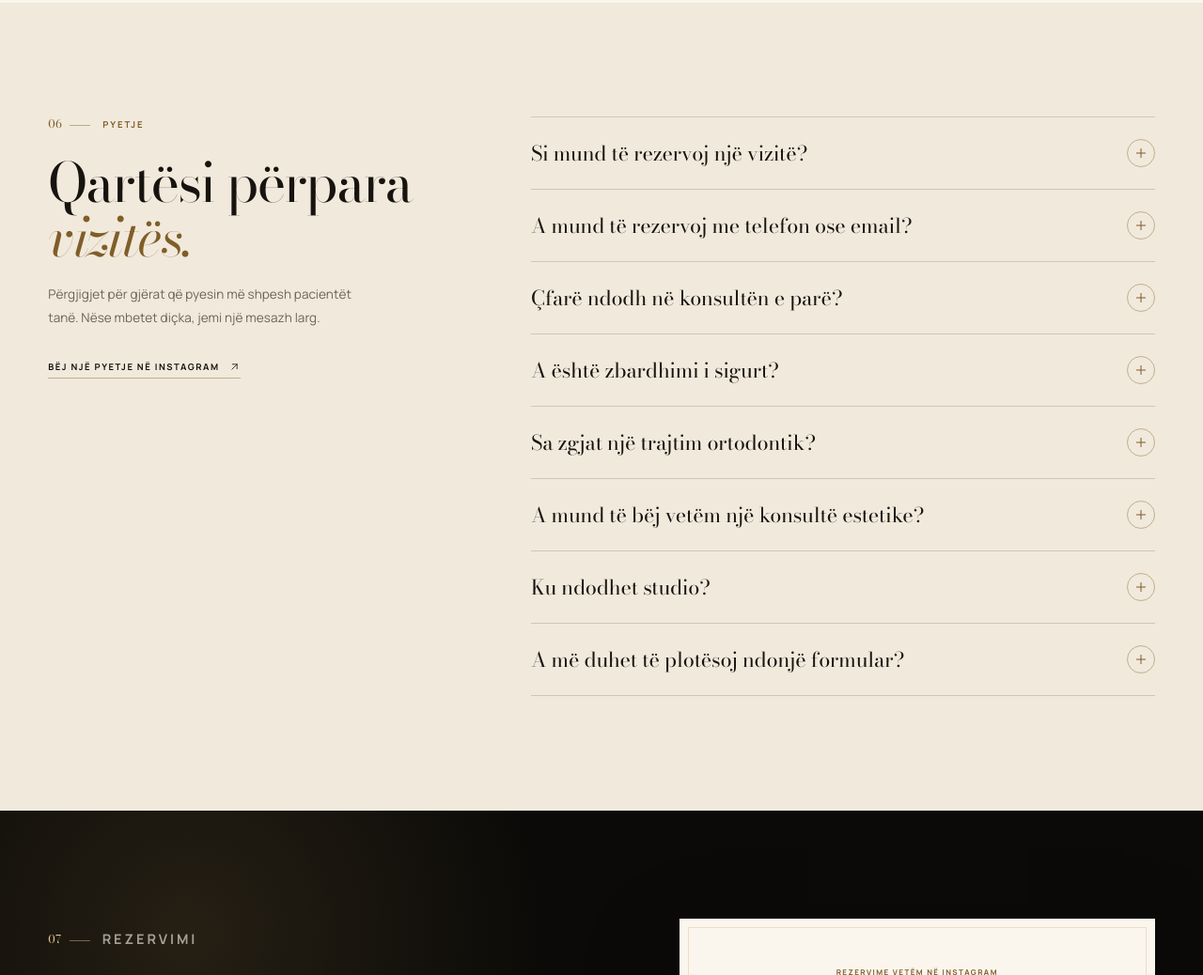
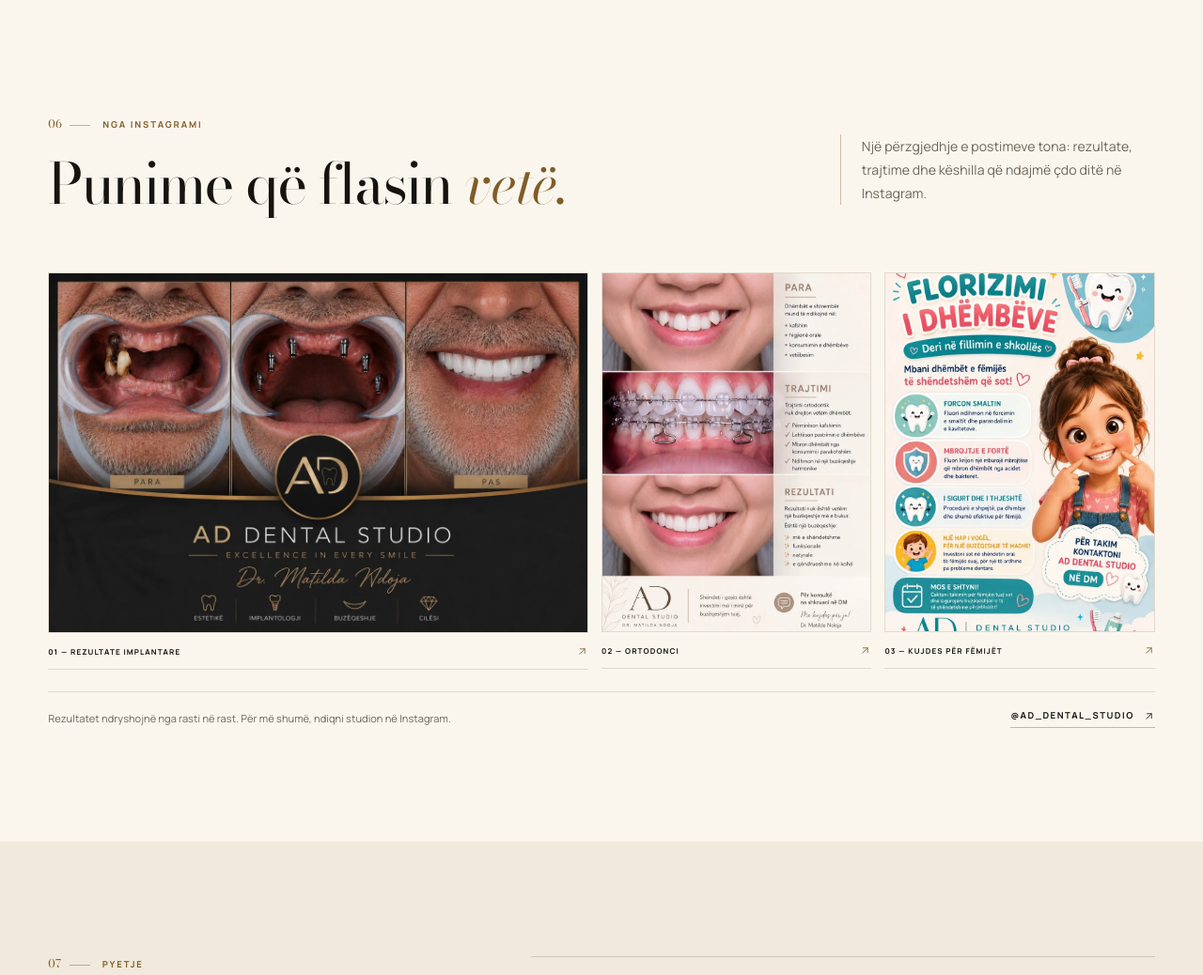
Before and after one commit to addental/ad-dental-web, a plain HTML site: page index.html in a window 1280 px wide. Shown: the part 6640-7678 px from the top of the page at 94% size. Drawn offline with Linux system fonts and the light colour scheme.

Commit message:
Add files via upload

```diff
--- a/assets/css/style.css
+++ b/assets/css/style.css
@@ -1373,7 +1373,65 @@ em { font-style: italic; }
 .gallery-foot p { color: var(--muted); font-size: 12.5px; }
 
 /* --------------------------------------------------------------------------
-   13. FAQ
+   13. Social results
+   -------------------------------------------------------------------------- */
+.social-feed { background: var(--paper); color: var(--text); }
+.social-feed-grid {
+  display: grid;
+  grid-template-columns: 6fr 3fr 3fr;
+  align-items: start;
+  gap: 14px;
+}
+.social-card {
+  display: flex;
+  flex-direction: column;
+  min-width: 0;
+  color: var(--text);
+  text-decoration: none;
+}
+.social-card-media {
+  display: block;
+  overflow: hidden;
+  border: 1px solid rgba(23, 19, 14, .07);
+  background: var(--sand);
+}
+.social-card img {
+  display: block;
+  width: 100%;
+  height: auto;
+  filter: saturate(.97);
+  transition: transform 1s var(--ease), filter .45s var(--ease);
+}
+.social-card:hover img { transform: scale(1.025); filter: saturate(1.04); }
+.social-card-label {
+  display: flex;
+  align-items: center;
+  justify-content: space-between;
+  gap: 10px;
+  padding: 13px 0 12px;
+  border-bottom: 1px solid var(--line);
+  color: var(--text);
+  font-size: 8px;
+  font-weight: 700;
+  letter-spacing: .14em;
+  line-height: 1.4;
+  text-transform: uppercase;
+}
+.social-card-label .icon { width: 13px; height: 13px; color: var(--gold-deep); transition: transform .3s var(--ease); }
+.social-card:hover .social-card-label .icon { transform: translate(2px, -2px); }
+.social-feed-foot {
+  display: flex;
+  align-items: center;
+  justify-content: space-between;
+  gap: 22px;
+  margin-top: 23px;
+  padding-top: 18px;
+  border-top: 1px solid var(--line);
+}
+.social-feed-foot p { max-width: 620px; color: var(--muted); font-size: 11px; line-height: 1.7; }
+
+/* --------------------------------------------------------------------------
+   14. FAQ
    -------------------------------------------------------------------------- */
 .faq { background: var(--sand); color: var(--text); }
 .faq-grid {
@@ -1446,7 +1504,7 @@ em { font-style: italic; }
 .faq-a p { color: var(--muted); font-size: 14px; line-height: 1.85; }
 
 /* --------------------------------------------------------------------------
-   14. Booking
+   15. Booking
    -------------------------------------------------------------------------- */
 .booking {
   position: relative;
@@ -1622,7 +1680,7 @@ em { font-style: italic; }
 .invite-handle:hover { color: var(--gold-deep); }
 
 /* --------------------------------------------------------------------------
-   15. Footer
+   16. Footer
    -------------------------------------------------------------------------- */
 .site-footer {
   padding-top: clamp(58px, 7vw, 88px);
@@ -1711,7 +1769,7 @@ em { font-style: italic; }
 .footer-bottom a:hover { color: var(--gold); }
 
 /* --------------------------------------------------------------------------
-   16. Mobile sticky CTA
+   17. Mobile sticky CTA
    -------------------------------------------------------------------------- */
 .mobile-cta {
   position: fixed;
@@ -1746,7 +1804,7 @@ em { font-style: italic; }
 .mobile-cta-ig .icon { width: 18px; height: 18px; }
 
 /* --------------------------------------------------------------------------
-   17. Lightbox
+   18. Lightbox
    -------------------------------------------------------------------------- */
 .lightbox {
   position: fixed;
@@ -1818,7 +1876,7 @@ em { font-style: italic; }
 .lightbox-nav:hover { border-color: var(--gold); background: rgba(200, 162, 92, .1); color: var(--gold); }
 
 /* --------------------------------------------------------------------------
-   18. Motion
+   19. Motion
    -------------------------------------------------------------------------- */
 .js .hero-bg { animation: heroBg 1.5s .08s var(--ease) both; }
 .js .hero-eyebrow { animation: fadeUp .8s .25s var(--ease) both; }
@@ -1870,7 +1928,7 @@ em { font-style: italic; }
 }
 
 /* --------------------------------------------------------------------------
-   19. Responsive
+   20. Responsive
    -------------------------------------------------------------------------- */
 @media (max-width: 1180px) {
   .footer-grid { grid-template-columns: 1.5fr .7fr .8fr 1fr; gap: 30px; }
@@ -1935,6 +1993,9 @@ em { font-style: italic; }
   .booking-grid { grid-template-columns: 1fr; gap: 42px; }
   .booking-copy { max-width: 650px; }
   .instagram-invite { max-width: 640px; }
+
+  .social-feed-grid { grid-template-columns: 1fr 1fr; }
+  .social-card:first-child { grid-column: 1 / 3; }
 
   .gallery-grid { grid-template-columns: 1fr 1fr; grid-template-rows: 250px 200px 200px; }
   .g1 { grid-column: 1 / 3; grid-row: 1; }
@@ -2086,6 +2147,10 @@ em { font-style: italic; }
   .approach-badge { left: 12px; bottom: 12px; padding: 12px 15px; }
   .approach-badge-mark { font-size: 26px; }
 
+  .social-feed-grid { grid-template-columns: 1fr; }
+  .social-card:first-child { grid-column: auto; }
+  .social-feed-foot { align-items: flex-start; flex-direction: column; gap: 12px; }
+
   .gallery-grid { grid-template-rows: 220px 160px 160px; }
   .gallery-caption { padding: 34px 12px 12px; font-size: 7.5px; }
 
--- a/index.html
+++ b/index.html
@@ -477,10 +477,48 @@
       </div>
     </section>
 
+    <section class="section social-feed" id="rezultate" aria-labelledby="social-title">
+      <div class="container">
+        <div class="section-head split-head reveal">
+          <div>
+            <p class="eyebrow"><span class="eyebrow-num">06</span>Nga Instagrami</p>
+            <h2 id="social-title">Punime që flasin <em>vetë.</em></h2>
+          </div>
+          <p class="section-note">Një përzgjedhje e postimeve tona: rezultate, trajtime dhe këshilla që ndajmë çdo ditë në Instagram.</p>
+        </div>
+
+        <div class="social-feed-grid">
+          <a class="social-card reveal" href="https://www.instagram.com/ad_dental_studio/" target="_blank" rel="noopener">
+            <span class="social-card-media">
+              <img src="assets/img/social-results-1200.webp" width="1200" height="800" alt="Rezultat implantar: para dhe pas, nga AD Dental Studio" loading="lazy">
+            </span>
+            <span class="social-card-label"><span>01 — Rezultate implantare</span><svg class="icon" aria-hidden="true"><use href="#i-arrow-up"></use></svg></span>
+          </a>
+          <a class="social-card reveal" href="https://www.instagram.com/ad_dental_studio/" target="_blank" rel="noopener">
+            <span class="social-card-media">
+              <img src="assets/img/social-ortho-800.webp" width="800" height="1066" alt="Trajtim ortodontik: para, trajtimi dhe rezultati" loading="lazy">
+            </span>
+            <span class="social-card-label"><span>02 — Ortodonci</span><svg class="icon" aria-hidden="true"><use href="#i-arrow-up"></use></svg></span>
+          </a>
+          <a class="social-card reveal" href="https://www.instagram.com/ad_dental_studio/" target="_blank" rel="noopener">
+            <span class="social-card-media">
+              <img src="assets/img/social-kids-800.webp" width="800" height="1066" alt="Këshilla për shëndetin oral të fëmijëve" loading="lazy">
+            </span>
+            <span class="social-card-label"><span>03 — Kujdes për fëmijët</span><svg class="icon" aria-hidden="true"><use href="#i-arrow-up"></use></svg></span>
+          </a>
+        </div>
+
+        <div class="social-feed-foot reveal">
+          <p>Rezultatet ndryshojnë nga rasti në rast. Për më shumë, ndiqni studion në Instagram.</p>
+          <a class="text-link" href="https://www.instagram.com/ad_dental_studio/" target="_blank" rel="noopener">@ad_dental_studio <svg class="icon" aria-hidden="true"><use href="#i-arrow-up"></use></svg></a>
+        </div>
+      </div>
+    </section>
+
     <section class="section faq" id="pyetje" aria-labelledby="faq-title">
       <div class="container faq-grid">
         <div class="faq-head reveal">
-          <p class="eyebrow"><span class="eyebrow-num">06</span>Pyetje</p>
+          <p class="eyebrow"><span class="eyebrow-num">07</span>Pyetje</p>
           <h2 id="faq-title">Qartësi përpara <em>vizitës.</em></h2>
           <p>Përgjigjet për gjërat që pyesin më shpesh pacientët tanë. Nëse mbetet diçka, jemi një mesazh larg.</p>
           <a class="text-link" href="https://ig.me/m/ad_dental_studio" target="_blank" rel="noopener">Bëj një pyetje në Instagram <svg class="icon" aria-hidden="true"><use href="#i-arrow-up"></use></svg></a>
@@ -527,7 +565,7 @@
       <div class="booking-glow" aria-hidden="true"></div>
       <div class="container booking-grid">
         <div class="booking-copy reveal">
-          <p class="eyebrow eyebrow-light"><span class="eyebrow-num">07</span>Rezervimi</p>
+          <p class="eyebrow eyebrow-light"><span class="eyebrow-num">08</span>Rezervimi</p>
           <h2 id="booking-title">Le t'ia nisim me <em>një bisedë.</em></h2>
           <p>Rezervimet bëhen vetëm përmes Instagramit. Shkruajini në DM dhe ekipi i AD do t'ju përgjigjet për terminin, orarin dhe çdo pyetje përpara vizitës.</p>
 
```
Also changed, not shown: assets/img/social-kids-800.webp (added), assets/img/social-ortho-800.webp (added), assets/img/social-results-1200.webp (added).
